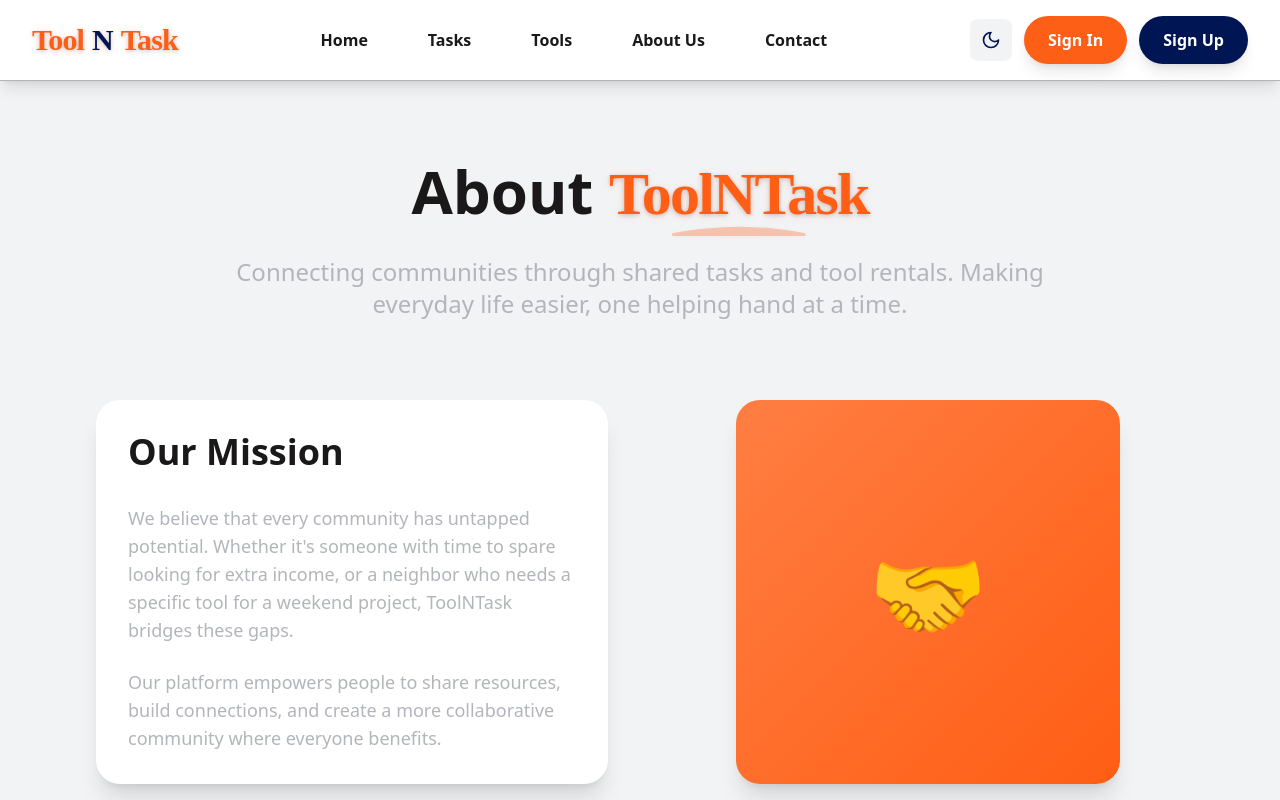
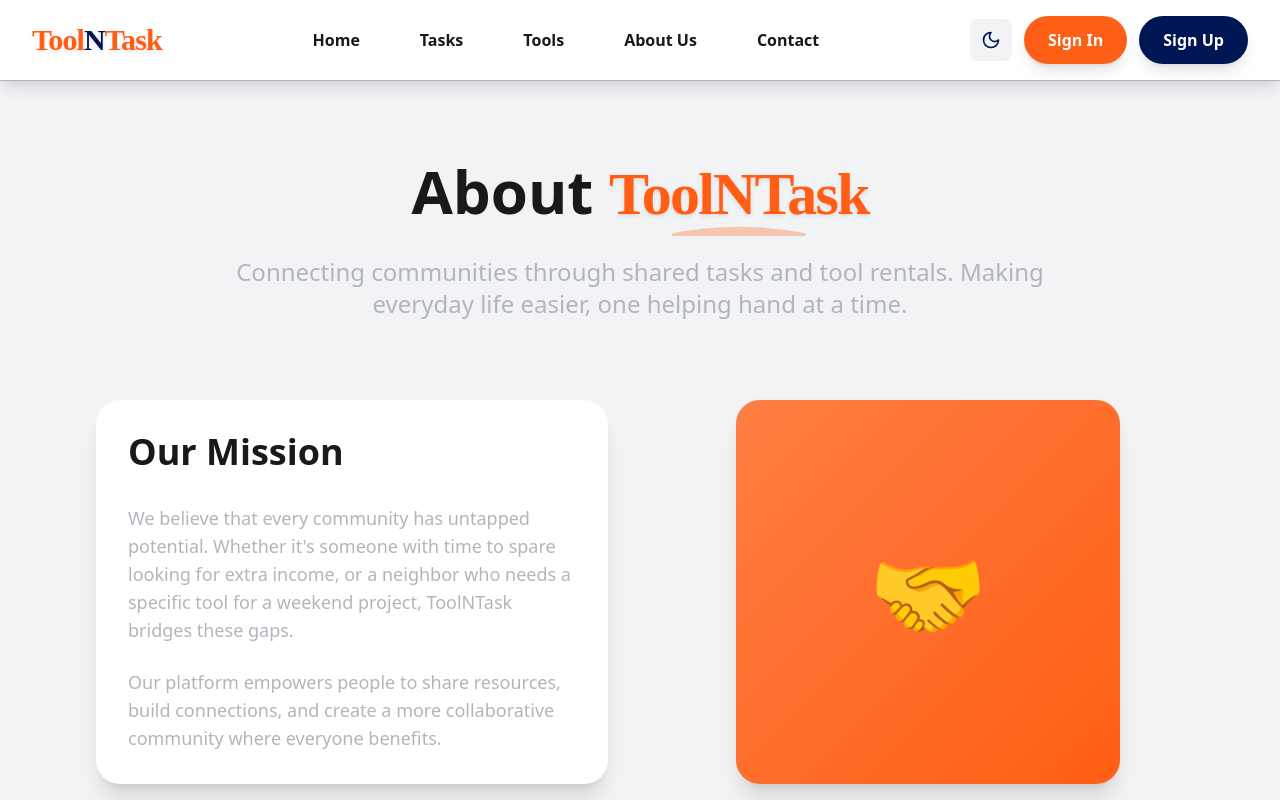
Before and after one commit to SeneshFitzroy/ToolnTask, a Next.js app: page /About in a window 1280 px wide. Shown: the top 800 px of the page. Built offline with nearby package versions, Linux system fonts and the light colour scheme; a web font is replaced by a local one.

Commit message:
feat: Enhanced styles/globals.css, src/components/Navigation.tsx, src/components/Logo.tsx,  - Detailed changes: diff --git a/src/components/Logo.tsx b/src/compone... at 01:58 PM +0530, July 03, 2025

```diff
--- a/src/components/Logo.tsx
+++ b/src/components/Logo.tsx
@@ -1,46 +1,59 @@
 import React from 'react';
-import Link from 'next/link';
+import { useTheme } from 'next-themes';
 
 interface LogoProps {
-  size?: 'small' | 'medium' | 'large' | 'xlarge';
+  size?: 'small' | 'medium' | 'large' | 'xl';
   className?: string;
-  linkTo?: string;
-  showLink?: boolean;
+  showUnderline?: boolean;
+  interactive?: boolean;
 }
 
 const Logo: React.FC<LogoProps> = ({
   size = 'medium',
   className = '',
-  linkTo = '/',
-  showLink = true
+  showUnderline = false,
+  interactive = false
 }) => {
+  const { theme } = useTheme();
+
   const sizeClasses = {
-    small: 'text-sm sm:text-base logo-small',
-    medium: 'text-base sm:text-lg md:text-xl logo-medium',
-    large: 'text-lg sm:text-2xl md:text-3xl logo-large',
-    xlarge: 'text-2xl sm:text-3xl md:text-4xl lg:text-5xl logo-large'
+    small: 'text-sm sm:text-base',
+    medium: 'text-lg sm:text-xl lg:text-2xl',
+    large: 'text-xl sm:text-2xl lg:text-3xl xl:text-4xl',
+    xl: 'text-2xl sm:text-3xl lg:text-4xl xl:text-5xl'
   };
 
-  const logoElement = (
-    <div
-      className={`font-bold transition-all duration-300 hover:scale-105 cursor-pointer ${sizeClasses[size]} ${className}`}
-      title="ToolNTask - Sri Lanka's Community Marketplace"
-    >
-      <span style={{ color: '#FF5E14' }}>Tool</span>
+  const logoClass = `logo-font font-bold transition-all duration-300 ${sizeClasses[size]} ${className} ${
+    interactive ? 'hover:scale-105 cursor-pointer' : ''
+  }`;
+
+  return (
+    <div className={logoClass}>
+      <span
+        className="relative inline-block"
+        style={{ color: '#FF5E14' }}
+      >
+        Tool
+        {showUnderline && (
+          <svg className="absolute -bottom-1 sm:-bottom-2 left-0 w-full h-2 sm:h-3" viewBox="0 0 100 10" style={{ fill: '#FF5E14', opacity: 0.3 }}>
+            <path d="M0 8 Q 50 0 100 8 L 100 10 L 0 10 Z" />
+          </svg>
+        )}
+      </span>
       <span style={{ color: '#001554' }}>N</span>
-      <span style={{ color: '#FF5E14' }}>Task</span>
+      <span
+        className="relative inline-block"
+        style={{ color: '#FF5E14' }}
+      >
+        Task
+        {showUnderline && (
+          <svg className="absolute -bottom-1 sm:-bottom-2 left-0 w-full h-2 sm:h-3" viewBox="0 0 100 10" style={{ fill: '#FF5E14', opacity: 0.3 }}>
+            <path d="M0 8 Q 50 0 100 8 L 100 10 L 0 10 Z" />
+          </svg>
+        )}
+      </span>
     </div>
   );
-
-  if (showLink) {
-    return (
-      <Link href={linkTo} className="flex items-center flex-shrink-0">
-        {logoElement}
-      </Link>
-    );
-  }
-
-  return logoElement;
 };
 
 export default Logo;
--- a/src/components/Navigation.tsx
+++ b/src/components/Navigation.tsx
@@ -3,7 +3,6 @@ import Link from 'next/link';
 import { useTheme } from 'next-themes';
 import { Sun, Moon, Menu, X } from 'lucide-react';
 import { useState, useEffect } from 'react';
-import Logo from './Logo';
 
 const Navigation = () => {
   const { theme, setTheme } = useTheme();
@@ -26,8 +25,16 @@ const Navigation = () => {
     >
       <div className="max-w-7xl mx-auto px-4 sm:px-6 md:px-6 lg:px-8">
         <div className="flex justify-between items-center h-16 sm:h-18 md:h-20">
-          {/* Logo - Perfect Rubik Wet Paint Implementation */}
-          <Logo size="large" className="space-x-1 sm:space-x-2" />
+          {/* Logo */}
+          <Link href="/" className="flex items-center space-x-1 sm:space-x-2 flex-shrink-0">
+            <div
+              className="text-lg sm:text-2xl md:text-3xl font-bold transition-all duration-300 logo-large hover:scale-105"
+            >
+              <span style={{ color: '#FF5E14' }}>Tool</span>
+              <span style={{ color: '#001554' }}>N</span>
+              <span style={{ color: '#FF5E14' }}>Task</span>
+            </div>
+          </Link>
 
           {/* Desktop Navigation */}
           <div className="hidden lg:flex items-center space-x-5 xl:space-x-7">
--- a/styles/globals.css
+++ b/styles/globals.css
@@ -3,54 +3,32 @@
 @tailwind components;
 @tailwind utilities;
 
-/* Perfect ToolNTask Logo Font Classes */
+/* Custom Logo Font Classes */
 .logo-font {
   font-family: 'Rubik Wet Paint', cursive;
   font-display: swap;
   letter-spacing: -0.02em;
-  -webkit-font-smoothing: antialiased;
-  -moz-osx-font-smoothing: grayscale;
 }
 
-/* Logo variants for different contexts */
+/* Logo variants for different sizes */
 .logo-large {
   font-family: 'Rubik Wet Paint', cursive;
   font-display: swap;
   letter-spacing: -0.03em;
-  text-shadow: 0 2px 8px rgba(255, 94, 20, 0.15), 0 1px 4px rgba(0, 21, 84, 0.1);
-  -webkit-font-smoothing: antialiased;
-  -moz-osx-font-smoothing: grayscale;
-  filter: drop-shadow(0 1px 2px rgba(0, 0, 0, 0.1));
+  text-shadow: 0 2px 4px rgba(0, 0, 0, 0.1);
 }
 
 .logo-medium {
   font-family: 'Rubik Wet Paint', cursive;
   font-display: swap;
   letter-spacing: -0.02em;
-  text-shadow: 0 1px 4px rgba(255, 94, 20, 0.1);
-  -webkit-font-smoothing: antialiased;
-  -moz-osx-font-smoothing: grayscale;
+  text-shadow: 0 1px 2px rgba(0, 0, 0, 0.1);
 }
 
 .logo-small {
   font-family: 'Rubik Wet Paint', cursive;
   font-display: swap;
   letter-spacing: -0.01em;
-  -webkit-font-smoothing: antialiased;
-  -moz-osx-font-smoothing: grayscale;
-}
-
-/* Logo hover effects */
-.logo-large:hover {
-  transform: scale(1.05);
-  text-shadow: 0 4px 12px rgba(255, 94, 20, 0.2), 0 2px 6px rgba(0, 21, 84, 0.15);
-  transition: all 0.3s cubic-bezier(0.4, 0, 0.2, 1);
-}
-
-/* Ensure crisp rendering on all displays */
-.logo-large, .logo-medium, .logo-small, .logo-font {
-  text-rendering: optimizeLegibility;
-  font-feature-settings: "kern" 1;
 }
 
 @layer base {
```
